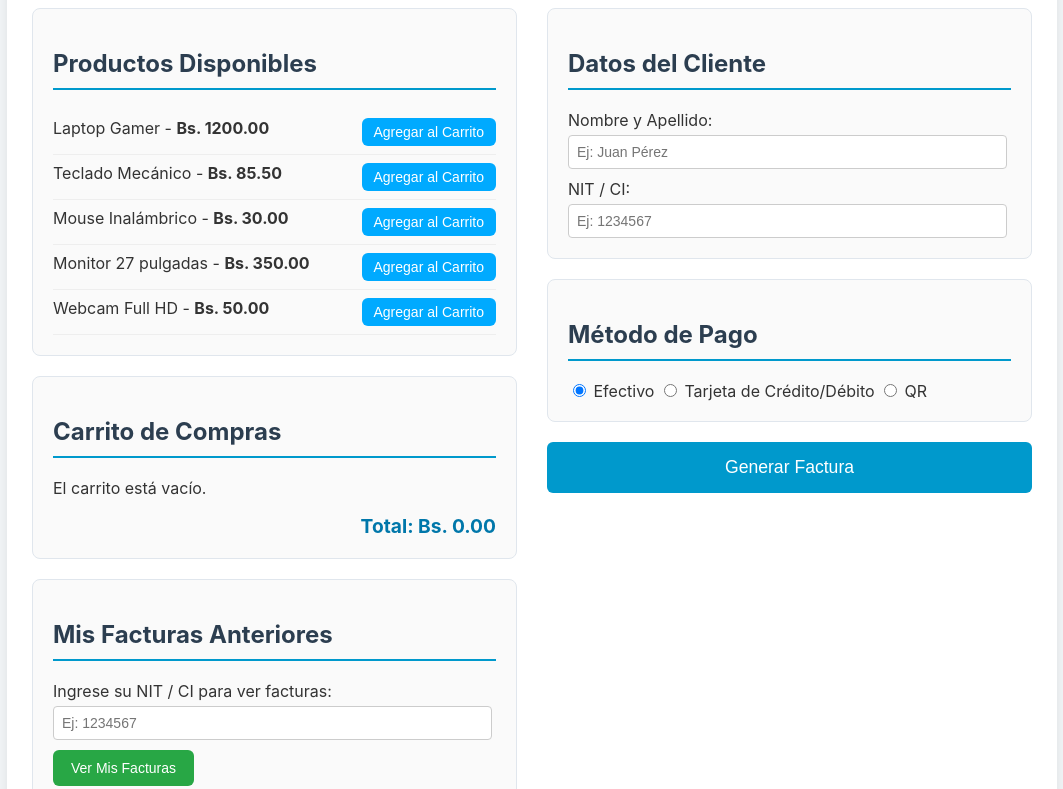
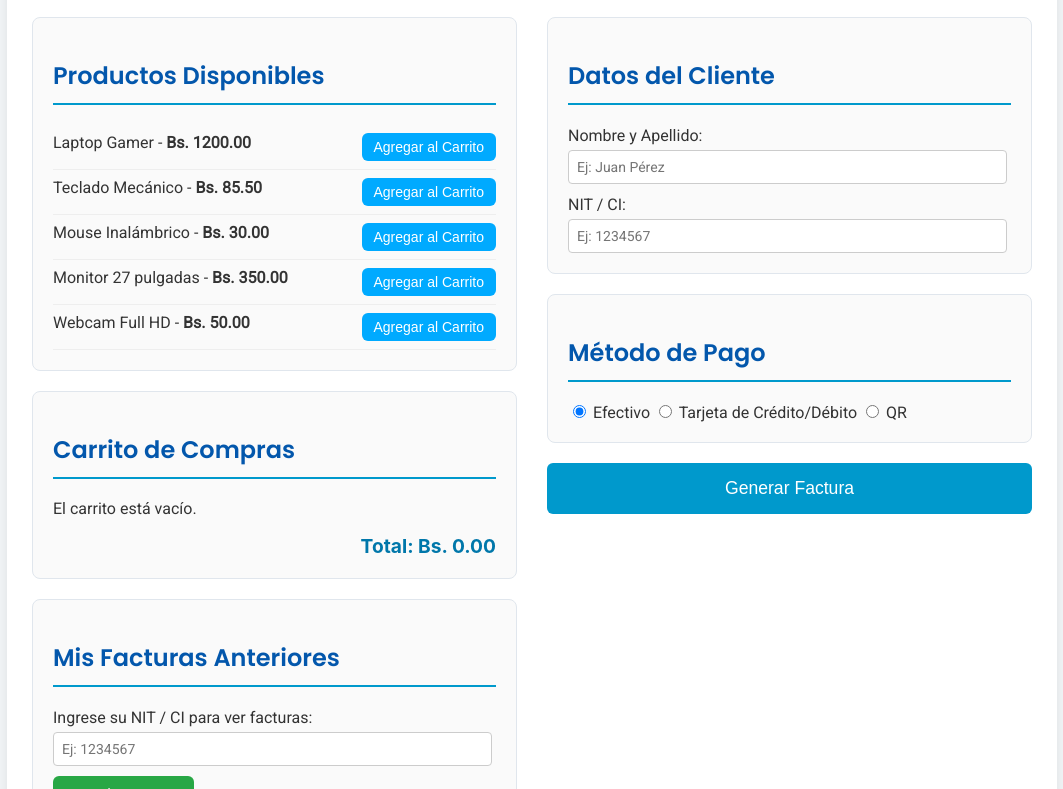
Before and after one commit to AlessanderMorales/ImpresionFacturaV2, a website with bundled scripts: page index.html in a window 1280 px wide. Shown: the part 165-954 px from the top of the page, without its empty margins (108-1171 px from the left). Built offline with nearby package versions, Linux system fonts and the light colour scheme.

Commit message:
Fix: cambio de color y tipo de letra para los titulos y textos

```diff
--- a/index.html
+++ b/index.html
@@ -5,6 +5,9 @@
     <meta name="viewport" content="width=device-width, initial-scale=1.0">
     <title>Generador de Facturas</title>
    <link rel="stylesheet" href="/src/Css/index.css"> <!-- Vinculamos el CSS externo -->
+   <link href="https://fonts.googleapis.com/css2?family=Poppins:wght@600&display=swap" rel="stylesheet">
+    <link href="https://fonts.googleapis.com/css2?family=Roboto&display=swap" rel="stylesheet">
+
 </head>
 <body>
     <div class="container">
--- a/src/Css/index.css
+++ b/src/Css/index.css
@@ -16,11 +16,17 @@ body {
 }
 
 h1, h2 {
-    color: #2c3e50;
+    font-family: 'Poppins', sans-serif;
+    color: #0357ac;
     border-bottom: 2px solid #0099cc;
     padding-bottom: 10px;
     margin-bottom: 20px;
 }
+
+p, label, span, input, td, li {
+  font-family: 'Roboto', sans-serif;
+}
+
 
 .grid {
     display: grid;
```
